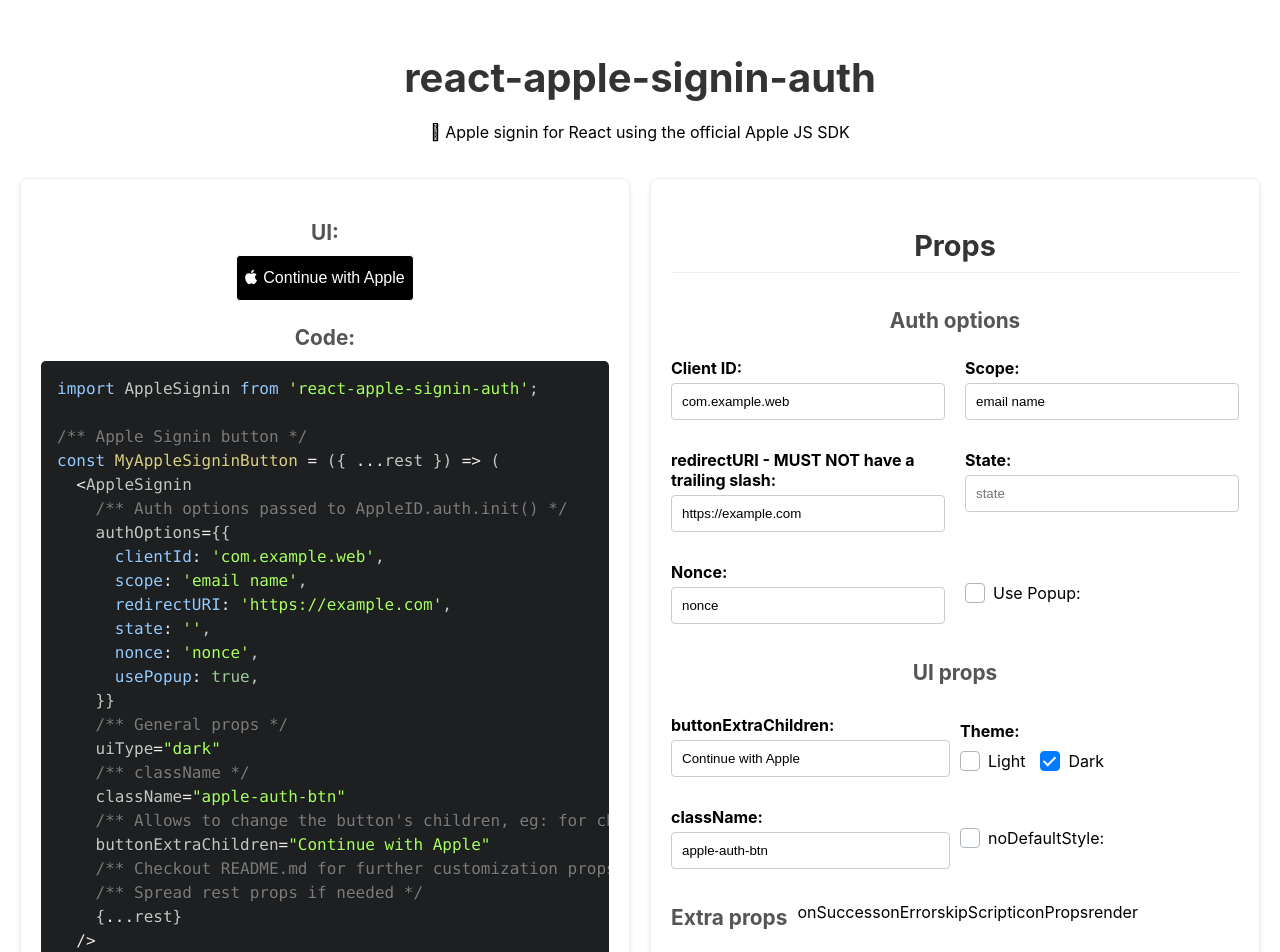
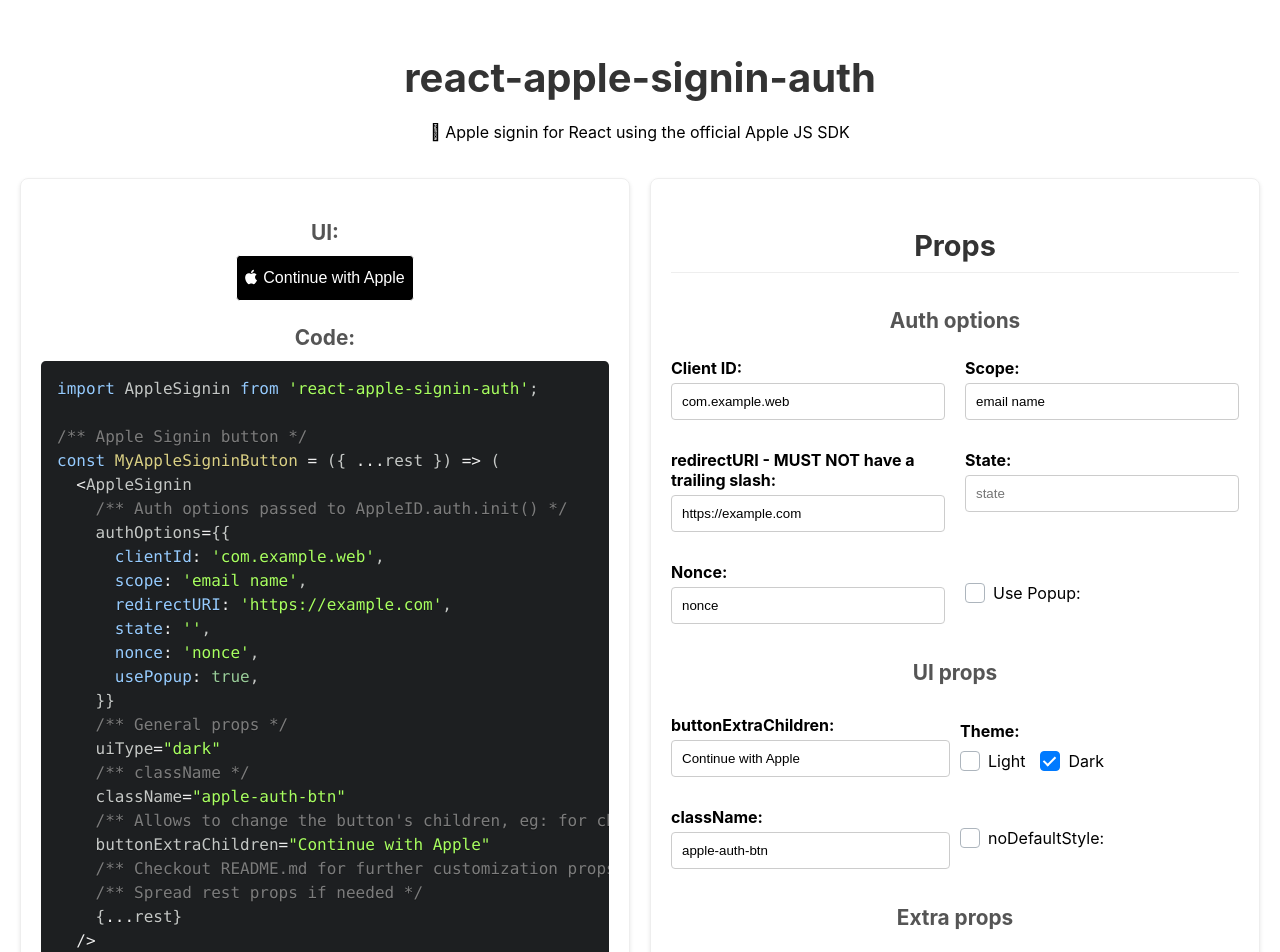
Before and after one commit to a-tokyo/react-apple-signin-auth, a React (Create React App) app in the folder demo/: page / in a window 1280 px wide. Shown: the top 952 px of the page. Built offline with nearby package versions, Linux system fonts and the light colour scheme.

Commit message:
better UI

```diff
--- a/demo/src/Demo/Demo.css
+++ b/demo/src/Demo/Demo.css
@@ -380,3 +380,103 @@
 }
 
 /* --- End Custom Checkbox Styles --- */
+
+/* --- Extra Props Section Styles --- */
+.extra-props-container {
+  /* Uses .options-container for general spacing, add specifics if needed */
+  /* margin-top: 20px; */ /* If more space is needed above this section */
+}
+
+.extra-props-list {
+  display: flex;
+  flex-wrap: wrap; /* Allow props to wrap to the next line */
+  gap: 10px; /* Space between prop tags */
+  justify-content: flex-start; /* Align tags to the start */
+  padding-top: 10px; /* Space below the h3 heading */
+}
+
+.extra-props-list span {
+  background-color: #e9ecef; /* Light grey background */
+  color: #495057; /* Darker grey text */
+  padding: 8px 12px;
+  border-radius: 16px; /* Pill shape */
+  font-size: 0.9em;
+  font-family: monospace; /* Use a monospace font for prop names */
+  border: 1px solid #dee2e6; /* Subtle border */
+}
+
+/* --- End Extra Props Section Styles --- */
+
+/* OLD Styles - Review and remove if redundant
+   The following block contains old CSS rules that were specific to the previous structure
+   of the UI Props section. They have been commented out as they are likely superseded
+   by the new .form-row and .form-group based styling.
+*/
+
+/*
+div.container > section:nth-child(2) > div:nth-of-type(2) > div {
+  display: flex;
+  align-items: center;
+  gap: 10px;
+  margin-bottom: 15px;
+  flex-wrap: wrap;
+}
+
+div.container > section:nth-child(2) > div:nth-of-type(3),
+div.container > section:nth-child(2) > div:nth-of-type(4),
+div.container > section:nth-child(2) > div:nth-of-type(5) {
+  display: flex;
+  align-items: center;
+  gap: 10px;
+  margin-bottom: 15px;
+}
+
+div.container > section:nth-child(2) > div:nth-of-type(3) > input[type="text"],
+div.container > section:nth-child(2) > div:nth-of-type(5) > input[type="text"] {
+  flex-grow: 1;
+  padding: 10px;
+  border: 1px solid #ccc;
+  border-radius: 4px;
+  box-sizing: border-box;
+  min-width: 150px;
+}
+
+div.container > section:nth-child(2) > div:nth-of-type(2) > div > input[type="checkbox"],
+div.container > section:nth-child(2) > div:nth-of-type(4) > input[type="checkbox"] {
+  width: auto;
+  margin-left: 5px;
+}
+
+div.container > section:nth-child(2) > div:nth-of-type(2) > h3 {
+   margin-bottom: 15px;
+}
+*/
+
+/* AdSense Ad Container Styles */
+/* Moved to the bottom for better organization */
+.ad-container {
+  display: block;
+  margin: 20px 0 0;
+  background-color: #f9f9f9;
+  overflow: hidden; /* Key to clip oversized ad content */
+  padding: 10px;
+  border-radius: 8px;
+  max-width: 100%;
+  box-sizing: border-box;
+}
+
+/* Target the ins tag specifically within the ad container */
+.ad-container ins.adsbygoogle {
+  display: block; /* Reinforce block display */
+  max-width: 100%;
+  box-sizing: border-box;
+}
+
+/* Target any iframe Google might inject within the ad container or ins tag */
+.ad-container ins.adsbygoogle iframe,
+.ad-container > iframe { /* If iframe is a direct child of .ad-container */
+  display: block; /* Ensure iframe behaves like a block */
+  max-width: 100% !important; /* Attempt to override inline widths on iframe */
+  box-sizing: border-box;
+  margin: 0 auto; /* Center the iframe if it's narrower than the container */
+}
--- a/demo/src/Demo/Demo.js
+++ b/demo/src/Demo/Demo.js
@@ -315,9 +315,10 @@
               </div>
             </div>
           </div>
-          <div>
+          {/* Extra Props Section - Restructured for better UI */}
+          <div className="options-container extra-props-container">
             <h3>Extra props</h3>
-            <div>
+            <div className="extra-props-list">
               <span>onSuccess</span>
               <span>onError</span>
               <span>skipScript</span>
```
